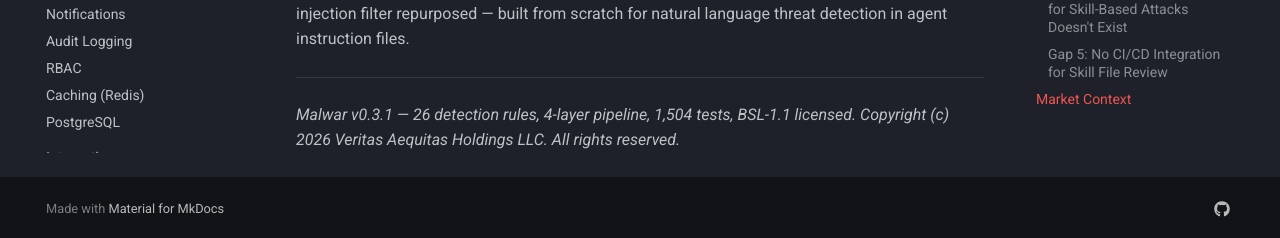
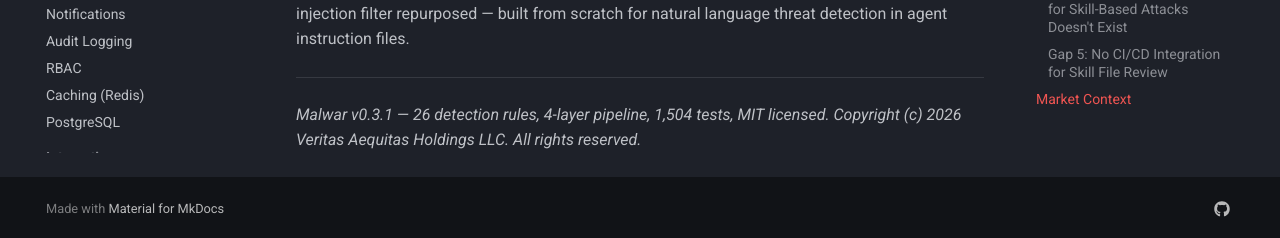
Before and after one commit to Ap6pack/malwar, an MkDocs documentation site: the page built from docs/product-positioning.md, in a window 1280 px wide and 900 px high, scrolled down 3470 px. Shown: the part 659-897 px from the top of the window. Built offline with MkDocs 1.6.1 and Material for MkDocs 9.7.7, drawn with Linux system fonts in a browser that asks for light colours; comment, search, counter and statistics services are not loaded.

Commit message:
chore: change license from BSL-1.1 to MIT
Remove the Business Source License restriction to make Malwar fully
open source. Updates LICENSE file, pyproject.toml metadata, README badge
and footer, CONTRIBUTING terms, docs footer, and Docker OCI label.

```diff
--- a/docs/product-positioning.md
+++ b/docs/product-positioning.md
@@ -109,5 +109,5 @@
 
 ---
 
-*Malwar v0.3.1 — 26 detection rules, 4-layer pipeline, 1,504 tests, BSL-1.1 licensed.*
+*Malwar v0.3.1 — 26 detection rules, 4-layer pipeline, 1,504 tests, MIT licensed.*
 *Copyright (c) 2026 Veritas Aequitas Holdings LLC. All rights reserved.*
--- a/pyproject.toml
+++ b/pyproject.toml
@@ -3,14 +3,14 @@
 version = "0.3.1"
 description = "Malware detection engine for agentic skills (SKILL.md)"
 requires-python = ">=3.13"
-license = {text = "BSL-1.1"}
+license = {text = "MIT"}
 authors = [{name = "Veritas Aequitas Holdings LLC"}]
 readme = "README.md"
 classifiers = [
     "Development Status :: 3 - Alpha",
     "Intended Audience :: Developers",
     "Intended Audience :: Information Technology",
-    "License :: Other/Proprietary License",
+    "License :: OSI Approved :: MIT License",
     "Operating System :: OS Independent",
     "Programming Language :: Python :: 3",
     "Programming Language :: Python :: 3.13",
```
Also changed, not shown: CONTRIBUTING.md (+1 -1 lines), README.md (+2 -2 lines), 2 other files.
